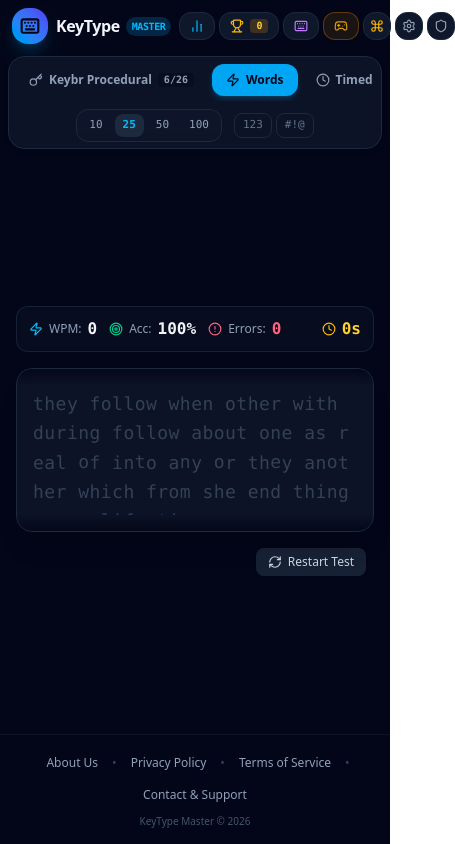
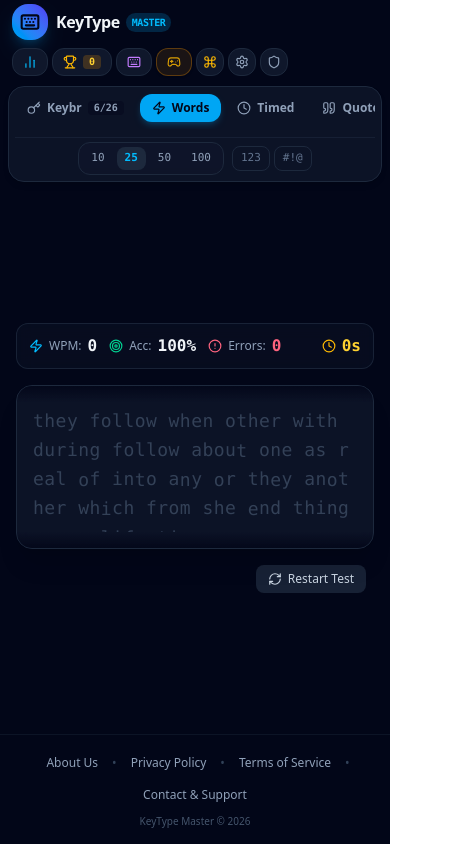
Before and after one commit to SadeemRahman1/keytypemater, a React (Vite) app: page / in a window 390 px wide. Both pictures are taken after a click on the button "Words". Shown: the whole page, 455 px wide, since content can reach past the window. Built offline with nearby package versions, Linux system fonts and the light colour scheme.

Commit message:
refactor(ui): improve responsive layout and sizing
Adjust header spacing, widget flex wrapping, and virtual keyboard key widths to enhance responsiveness on smaller viewports.

```diff
--- a/src/components/Header.tsx
+++ b/src/components/Header.tsx
@@ -68,11 +68,11 @@ export const Header: React.FC<HeaderProps> = ({
   };
 
   return (
-    <header className="flex flex-col gap-3 sm:gap-4 w-full max-w-4xl mx-auto pt-2 sm:pt-4 px-2 sm:px-0 select-none">
+    <header className="flex flex-col gap-2.5 sm:gap-4 w-full max-w-4xl mx-auto pt-1 sm:pt-4 px-2 sm:px-4 md:px-0 select-none">
       {/* Top Navbar */}
-      <div className="flex items-center justify-between px-1 gap-2">
+      <div className="flex flex-wrap items-center justify-between gap-2 px-1">
         {/* Branding */}
-        <div className="flex items-center gap-2 sm:gap-3">
+        <div className="flex items-center gap-2 sm:gap-3 shrink-0">
           <div className="p-2 sm:p-2.5 rounded-2xl bg-gradient-to-tr from-sky-500 to-indigo-600 text-slate-950 shadow-lg shadow-sky-500/20 shrink-0">
             <Keyboard className="w-5 h-5 sm:w-6 sm:h-6 stroke-[2.5]" />
           </div>
@@ -80,15 +80,15 @@ export const Header: React.FC<HeaderProps> = ({
             <h1 className="font-extrabold text-base sm:text-xl tracking-tight text-slate-100 flex items-center gap-1.5 sm:gap-2">
               KeyType <span className="text-[10px] sm:text-xs px-1.5 sm:px-2 py-0.5 rounded-full bg-sky-500/20 text-sky-400 font-mono font-bold">MASTER</span>
             </h1>
-            <p className="text-[11px] sm:text-xs text-slate-400 hidden sm:block">Touch typing practice & key confidence analytics</p>
+            <p className="text-[11px] sm:text-xs text-slate-400 hidden md:block">Touch typing practice & key confidence analytics</p>
           </div>
         </div>
 
         {/* Action Icon Buttons */}
-        <div className="flex items-center gap-1 sm:gap-2">
+        <div className="flex items-center gap-1 sm:gap-2 flex-wrap justify-end shrink-0">
           <button
             onClick={onOpenHistory}
-            className="flex items-center gap-1.5 px-2.5 sm:px-3 py-1.5 sm:py-2 rounded-xl bg-slate-900 hover:bg-slate-800 border border-slate-800 text-slate-300 hover:text-white transition-all text-xs font-semibold cursor-pointer"
+            className="flex items-center gap-1.5 px-2.5 sm:px-3 py-1.5 sm:py-2 rounded-xl bg-slate-900 hover:bg-slate-800 border border-slate-800 text-slate-300 hover:text-white transition-all text-xs font-semibold cursor-pointer shrink-0"
             title="Analytics & History"
           >
             <BarChart2 className="w-3.5 h-3.5 sm:w-4 sm:h-4 text-sky-400" />
@@ -97,7 +97,7 @@ export const Header: React.FC<HeaderProps> = ({
 
           <button
             onClick={onOpenAchievements}
-            className="flex items-center gap-1.5 px-2.5 sm:px-3 py-1.5 sm:py-2 rounded-xl bg-slate-900 hover:bg-slate-800 border border-slate-800 text-slate-300 hover:text-white transition-all text-xs font-semibold cursor-pointer"
+            className="flex items-center gap-1.5 px-2.5 sm:px-3 py-1.5 sm:py-2 rounded-xl bg-slate-900 hover:bg-slate-800 border border-slate-800 text-slate-300 hover:text-white transition-all text-xs font-semibold cursor-pointer shrink-0"
             title="Achievements"
           >
             <Trophy className="w-3.5 h-3.5 sm:w-4 sm:h-4 text-amber-400" />
@@ -110,7 +110,7 @@ export const Header: React.FC<HeaderProps> = ({
           {onOpenLayouts && (
             <button
               onClick={onOpenLayouts}
-              className="flex items-center gap-1.5 px-2.5 sm:px-3 py-1.5 sm:py-2 rounded-xl bg-slate-900 hover:bg-slate-800 border border-slate-800 text-slate-300 hover:text-white transition-all text-xs font-semibold cursor-pointer"
+              className="flex items-center gap-1.5 px-2.5 sm:px-3 py-1.5 sm:py-2 rounded-xl bg-slate-900 hover:bg-slate-800 border border-slate-800 text-slate-300 hover:text-white transition-all text-xs font-semibold cursor-pointer shrink-0"
               title="Keyboard Layouts & Efficiency Explorer"
             >
               <Keyboard className="w-3.5 h-3.5 sm:w-4 sm:h-4 text-purple-400" />
@@ -121,7 +121,7 @@ export const Header: React.FC<HeaderProps> = ({
           {onOpenGames && (
             <button
               onClick={onOpenGames}
-              className="flex items-center gap-1.5 px-2.5 sm:px-3 py-1.5 sm:py-2 rounded-xl bg-amber-500/10 hover:bg-amber-500/20 border border-amber-500/30 text-amber-300 transition-all text-xs font-semibold cursor-pointer shadow-sm"
+              className="flex items-center gap-1.5 px-2.5 sm:px-3 py-1.5 sm:py-2 rounded-xl bg-amber-500/10 hover:bg-amber-500/20 border border-amber-500/30 text-amber-300 transition-all text-xs font-semibold cursor-pointer shadow-sm shrink-0"
               title="Typing Arcade Games"
             >
               <Gamepad2 className="w-3.5 h-3.5 sm:w-4 sm:h-4 text-amber-400 animate-pulse" />
@@ -132,17 +132,17 @@ export const Header: React.FC<HeaderProps> = ({
           {onOpenCommandPalette && (
             <button
               onClick={onOpenCommandPalette}
-              className="p-1.5 sm:p-2 rounded-xl bg-slate-900 hover:bg-slate-800 border border-slate-800 text-slate-300 hover:text-amber-400 transition-all cursor-pointer flex items-center gap-1.5"
+              className="p-1.5 sm:p-2 rounded-xl bg-slate-900 hover:bg-slate-800 border border-slate-800 text-slate-300 hover:text-amber-400 transition-all cursor-pointer flex items-center gap-1.5 shrink-0"
               title="Command Line (Ctrl + Shift + P or Esc)"
             >
               <Command className="w-3.5 h-3.5 sm:w-4 sm:h-4 text-amber-400" />
-              <span className="hidden md:inline text-xs font-mono text-slate-400">Cmd</span>
+              <span className="hidden lg:inline text-xs font-mono text-slate-400">Cmd</span>
             </button>
           )}
 
           <button
             onClick={onOpenSettings}
-            className="p-1.5 sm:p-2 rounded-xl bg-slate-900 hover:bg-slate-800 border border-slate-800 text-slate-300 hover:text-white transition-all cursor-pointer"
+            className="p-1.5 sm:p-2 rounded-xl bg-slate-900 hover:bg-slate-800 border border-slate-800 text-slate-300 hover:text-white transition-all cursor-pointer shrink-0"
             title="Preferences"
           >
             <Settings className="w-3.5 h-3.5 sm:w-4 sm:h-4 text-slate-400" />
@@ -151,7 +151,7 @@ export const Header: React.FC<HeaderProps> = ({
           {onOpenLegal && (
             <button
               onClick={onOpenLegal}
-              className="p-1.5 sm:p-2 rounded-xl bg-slate-900 hover:bg-slate-800 border border-slate-800 text-slate-300 hover:text-amber-400 transition-all cursor-pointer"
+              className="p-1.5 sm:p-2 rounded-xl bg-slate-900 hover:bg-slate-800 border border-slate-800 text-slate-300 hover:text-amber-400 transition-all cursor-pointer shrink-0"
               title="About Us, Privacy Policy & Compliance"
             >
               <Shield className="w-3.5 h-3.5 sm:w-4 sm:h-4 text-slate-400 hover:text-amber-400" />
@@ -161,19 +161,19 @@ export const Header: React.FC<HeaderProps> = ({
       </div>
 
       {/* Mode Switcher Bar */}
-      <div className={`p-1.5 sm:p-2 rounded-2xl border ${theme.border} ${theme.panelBg} flex flex-col md:flex-row items-center justify-between gap-2 sm:gap-3 shadow-md`}>
+      <div className={`p-1.5 sm:p-2 rounded-2xl border ${theme.border} ${theme.panelBg} flex flex-col md:flex-row items-stretch md:items-center justify-between gap-2 sm:gap-3 shadow-md w-full overflow-hidden`}>
         {/* Main Mode Tabs */}
-        <div className="flex items-center gap-1 sm:gap-1.5 overflow-x-auto w-full md:w-auto pb-1 md:pb-0 scrollbar-none">
+        <div className="flex items-center gap-1 sm:gap-1.5 overflow-x-auto w-full md:w-auto pb-1.5 md:pb-0 scrollbar-none touch-pan-x min-w-0 shrink-0">
           <button
             onClick={() => onSelectMode('keybr')}
-            className={`flex items-center gap-1.5 px-3.5 py-2 rounded-xl text-xs font-bold transition-all cursor-pointer whitespace-nowrap ${
+            className={`flex items-center gap-1.5 px-3 py-1.5 sm:px-3.5 sm:py-2 rounded-xl text-xs font-bold transition-all cursor-pointer whitespace-nowrap shrink-0 ${
               mode === 'keybr'
                 ? 'bg-sky-500 text-slate-950 shadow-md shadow-sky-500/20'
                 : 'text-slate-400 hover:text-slate-200'
             }`}
           >
             <Key className="w-3.5 h-3.5" />
-            <span>Keybr Procedural</span>
+            <span>Keybr</span>
             <span className="text-[10px] font-mono px-1.5 py-0.2 rounded bg-slate-950/30">
               {unlockedCount}/26
             </span>
@@ -181,7 +181,7 @@ export const Header: React.FC<HeaderProps> = ({
 
           <button
             onClick={() => onSelectMode('words')}
-            className={`flex items-center gap-1.5 px-3.5 py-2 rounded-xl text-xs font-bold transition-all cursor-pointer whitespace-nowrap ${
+            className={`flex items-center gap-1.5 px-3 py-1.5 sm:px-3.5 sm:py-2 rounded-xl text-xs font-bold transition-all cursor-pointer whitespace-nowrap shrink-0 ${
               mode === 'words'
                 ? 'bg-sky-500 text-slate-950 shadow-md shadow-sky-500/20'
                 : 'text-slate-400 hover:text-slate-200'
@@ -193,7 +193,7 @@ export const Header: React.FC<HeaderProps> = ({
 
           <button
             onClick={() => onSelectMode('time')}
-            className={`flex items-center gap-1.5 px-3.5 py-2 rounded-xl text-xs font-bold transition-all cursor-pointer whitespace-nowrap ${
+            className={`flex items-center gap-1.5 px-3 py-1.5 sm:px-3.5 sm:py-2 rounded-xl text-xs font-bold transition-all cursor-pointer whitespace-nowrap shrink-0 ${
               mode === 'time'
                 ? 'bg-sky-500 text-slate-950 shadow-md shadow-sky-500/20'
                 : 'text-slate-400 hover:text-slate-200'
@@ -205,7 +205,7 @@ export const Header: React.FC<HeaderProps> = ({
 
           <button
             onClick={() => onSelectMode('quote')}
-            className={`flex items-center gap-1.5 px-3.5 py-2 rounded-xl text-xs font-bold transition-all cursor-pointer whitespace-nowrap ${
+            className={`flex items-center gap-1.5 px-3 py-1.5 sm:px-3.5 sm:py-2 rounded-xl text-xs font-bold transition-all cursor-pointer whitespace-nowrap shrink-0 ${
               mode === 'quote'
                 ? 'bg-sky-500 text-slate-950 shadow-md shadow-sky-500/20'
                 : 'text-slate-400 hover:text-slate-200'
@@ -217,7 +217,7 @@ export const Header: React.FC<HeaderProps> = ({
 
           <button
             onClick={onOpenAIDrill}
-            className="flex items-center gap-1.5 px-3.5 py-2 rounded-xl text-xs font-bold bg-gradient-to-r from-purple-500/20 to-sky-500/20 hover:from-purple-500/30 hover:to-sky-500/30 text-sky-300 border border-sky-500/30 transition-all cursor-pointer whitespace-nowrap"
+            className="flex items-center gap-1.5 px-3 py-1.5 sm:px-3.5 sm:py-2 rounded-xl text-xs font-bold bg-gradient-to-r from-purple-500/20 to-sky-500/20 hover:from-purple-500/30 hover:to-sky-500/30 text-sky-300 border border-sky-500/30 transition-all cursor-pointer whitespace-nowrap shrink-0"
           >
             <Sparkles className="w-3.5 h-3.5 text-sky-400" />
             <span>AI Drill</span>
@@ -225,14 +225,14 @@ export const Header: React.FC<HeaderProps> = ({
         </div>
 
         {/* Sub-options for active mode */}
-        <div className="flex items-center gap-3 text-xs text-slate-400 font-mono">
+        <div className="flex flex-wrap items-center justify-center md:justify-end gap-2 text-xs text-slate-400 font-mono w-full md:w-auto pt-1 md:pt-0 border-t md:border-t-0 border-slate-800/60">
           {mode === 'words' && (
-            <div className="flex items-center gap-1 bg-slate-900/60 p-1 rounded-xl border border-slate-800">
+            <div className="flex items-center gap-1 bg-slate-900/60 p-1 rounded-xl border border-slate-800 overflow-x-auto max-w-full">
               {([10, 25, 50, 100] as WordCountOption[]).map((count) => (
                 <button
                   key={count}
                   onClick={() => onChangeWordCount(count)}
-                  className={`px-2 py-1 rounded-lg text-[11px] transition-colors cursor-pointer ${
+                  className={`px-2 py-1 rounded-lg text-[11px] transition-colors cursor-pointer shrink-0 ${
                     wordCount === count ? 'bg-slate-800 text-sky-400 font-bold' : 'hover:text-slate-200'
                   }`}
                 >
@@ -243,12 +243,12 @@ export const Header: React.FC<HeaderProps> = ({
           )}
 
           {mode === 'time' && (
-            <div className="flex items-center gap-1 bg-slate-900/60 p-1 rounded-xl border border-slate-800">
+            <div className="flex items-center gap-1 bg-slate-900/60 p-1 rounded-xl border border-slate-800 overflow-x-auto max-w-full">
               {timeOptions.map((time) => (
                 <button
                   key={time}
                   onClick={() => onChangeTimeLimit(time)}
-                  className={`px-2 py-1 rounded-lg text-[11px] transition-colors cursor-pointer ${
+                  className={`px-2 py-1 rounded-lg text-[11px] transition-colors cursor-pointer shrink-0 ${
                     timeLimit === time ? 'bg-slate-800 text-amber-400 font-bold shadow-sm' : 'hover:text-slate-200'
                   }`}
                 >
@@ -259,12 +259,12 @@ export const Header: React.FC<HeaderProps> = ({
           )}
 
           {mode === 'quote' && (
-            <div className="flex items-center gap-1 bg-slate-900/60 p-1 rounded-xl border border-slate-800">
+            <div className="flex items-center gap-1 bg-slate-900/60 p-1 rounded-xl border border-slate-800 overflow-x-auto max-w-full">
               {(['all', 'code', 'tech', 'literature'] as QuoteCategory[]).map((cat) => (
                 <button
                   key={cat}
                   onClick={() => onChangeQuoteCategory(cat)}
-                  className={`px-2 py-1 rounded-lg text-[11px] capitalize transition-colors cursor-pointer ${
+                  className={`px-2 py-1 rounded-lg text-[11px] capitalize transition-colors cursor-pointer shrink-0 ${
                     quoteCategory === cat ? 'bg-slate-800 text-purple-300 font-bold' : 'hover:text-slate-200'
                   }`}
                 >
@@ -276,7 +276,7 @@ export const Header: React.FC<HeaderProps> = ({
 
           {/* Modifiers for Words / Time Mode */}
           {(mode === 'words' || mode === 'time') && (
-            <div className="flex items-center gap-1">
+            <div className="flex items-center gap-1 shrink-0">
               <button
                 onClick={onToggleNumbers}
                 className={`px-2 py-1 rounded-lg border text-[11px] transition-all cursor-pointer ${
--- a/src/components/KeybrProgressWidget.tsx
+++ b/src/components/KeybrProgressWidget.tsx
@@ -87,11 +87,11 @@ export const KeybrProgressWidget: React.FC<KeybrProgressWidgetProps> = ({
       {/* Top Header Bar */}
       <div className="flex flex-col sm:flex-row items-start sm:items-center justify-between gap-3 pb-3 border-b border-slate-800/80">
         <div className="flex items-center gap-2.5">
-          <div className="p-2 rounded-xl bg-amber-400/10 text-amber-400 border border-amber-400/20">
+          <div className="p-2 rounded-xl bg-amber-400/10 text-amber-400 border border-amber-400/20 shrink-0">
             <Zap className="w-4 h-4" />
           </div>
           <div>
-            <div className="flex items-center gap-2">
+            <div className="flex flex-wrap items-center gap-2">
               <h4 className="font-bold text-sm text-slate-100">Keybr Procedural Progression</h4>
               <span className="px-2 py-0.5 rounded-full bg-amber-400/20 text-amber-300 font-mono text-[11px] font-bold border border-amber-400/30">
                 {totalUnlocked} / 26 Keys Unlocked
```
Also changed, not shown: src/components/VirtualKeyboard.tsx (+14 -14 lines).
